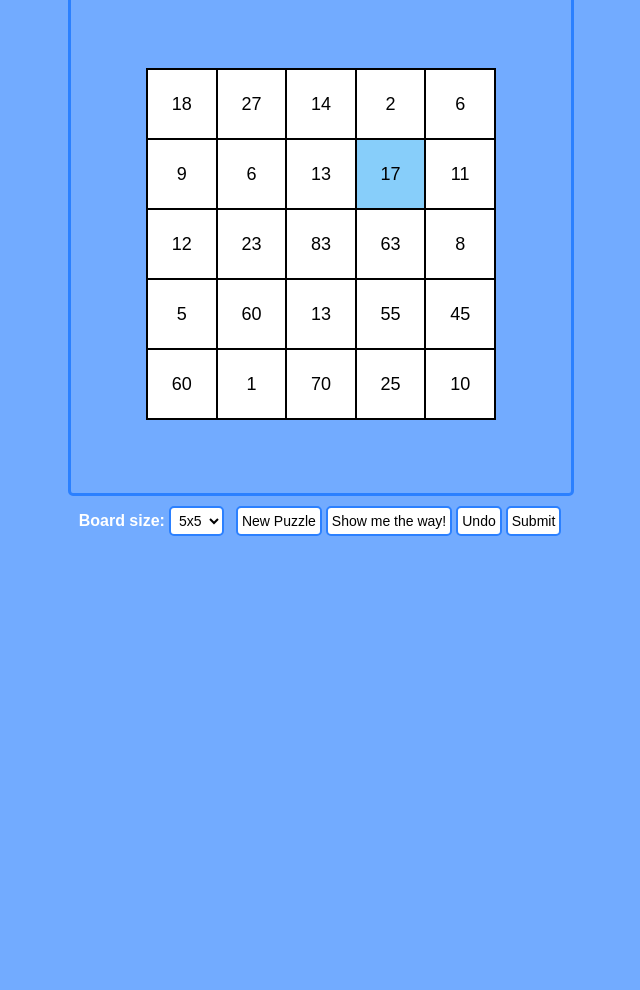
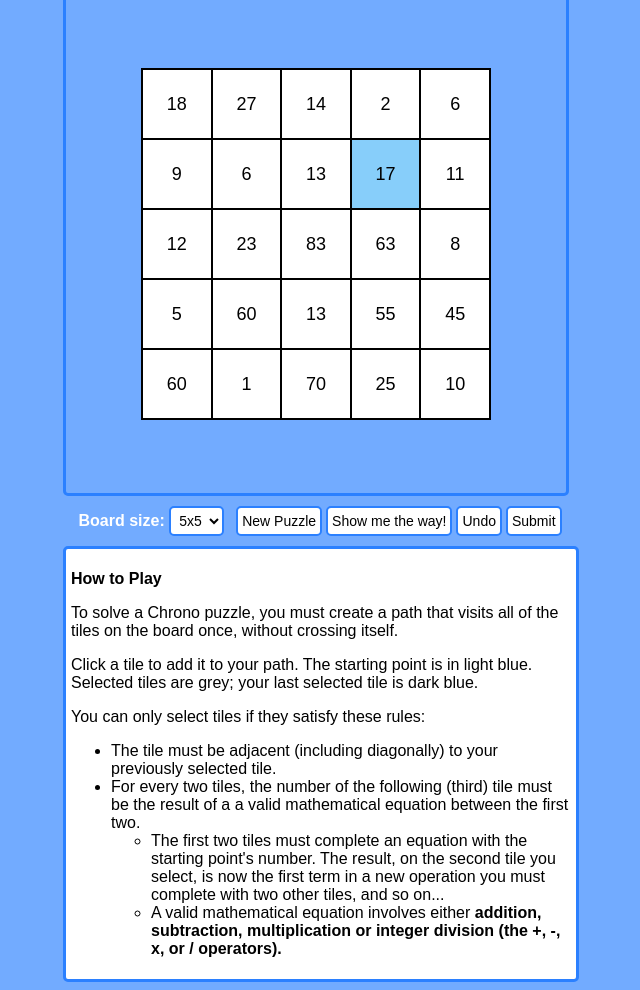
Before and after one commit to AdamC28/Chrono, a plain HTML site: page index.html in a window 1280 px wide. Shown: the part 65-1055 px from the top of the page, without its empty margins (319-959 px from the left). Before the commit the page ends 800 px from the top, so only its background shows below. Drawn offline with Linux system fonts and the light colour scheme.

Commit message:
CSS for guide + more text edits

```diff
--- a/index.html
+++ b/index.html
@@ -10,7 +10,7 @@
 
             <div id="gameContainer">
                 <div id="titleBar">
-                    Chronos
+                    Chrono
                 </div>
 
                 <div id="canvasContainer">
@@ -42,6 +42,27 @@
 
                 </div>
 
+                <div id="guideContainer">
+                    <div id="guide">
+                        <p><b>How to Play</b></p>
+                        <p>To solve a Chrono puzzle, you must create a path that visits all of the tiles on the board once, without crossing itself.</p>
+                        <p>Click a tile to add it to your path. The starting point is in light blue. Selected tiles are grey; your last selected tile is dark blue.</p>
+                        <p>You can only select tiles if they satisfy these rules:
+                            <ul>
+                                <li>The tile must be adjacent (including diagonally) to your previously selected tile.</li>
+                                <li>For every two tiles, the number of the following (third) tile must be the result of a a valid mathematical equation between the first two.
+                                    <ul>
+                                        <li>The first two tiles must complete an equation with the starting point's number. The result, on the second tile you select, is now the first
+                                            term in a new operation you must complete with two other tiles, and so on...
+                                        </li>
+                                        <li>A valid mathematical equation involves either <b>addition, subtraction, multiplication or integer division (the +, -, x, or / operators).</b></li>
+                                    </ul>
+                                </li>
+                            </ul>
+                        </p>
+                    </div>
+                </div>
+
                 <script src="script.js"></script>
             </div>
 
--- a/script.js
+++ b/script.js
@@ -494,7 +494,7 @@ function undoButtonHandler(){
     }
 }
 
-//Iterates through given solution to check validity (a Chronos puzzle may have more than one!)
+//Iterates through given solution to check validity (a Chrono puzzle may have more than one!)
 function validateSolution(){
     let l = selectedTiles.length;
 
--- a/style.css
+++ b/style.css
@@ -7,7 +7,6 @@
     margin: 5px;
     font-size: 32px;
     color: white;
-    font-family: Arial, Helvetica, sans-serif;
     font-weight: bolder;
 }
 
@@ -20,6 +19,17 @@
     border-radius: 5px;
     position: absolute;
     pointer-events: none;
+}
+
+#guideContainer {
+    border: 3px solid #2b80ff;
+    border-radius: 5px;
+    position: relative;
+    background-color: white;
+    width: 500px;
+    padding: 5px;
+    justify-content: center;
+    align-items: center;
 }
 
 #boardContainer {
@@ -81,7 +91,6 @@
     background-color: white;
     color: black;
     font-size: 18px;
-    font-family: Arial, Helvetica, sans-serif;
 }
 
 .clickedTile {
@@ -134,8 +143,13 @@
     background-color: lightskyblue;
 }
 
+.guideHeading {
+    font-weight: bold;
+}
+
 body {
     background-color: #72abff;
+    font-family: Arial, Helvetica, sans-serif;
 }
 
 button {
@@ -161,6 +175,5 @@ button:active {
 label {
     color: white;
     font-size: 16px;
-    font-family: Arial, Helvetica, sans-serif;
     font-weight: bold;
 }
```
